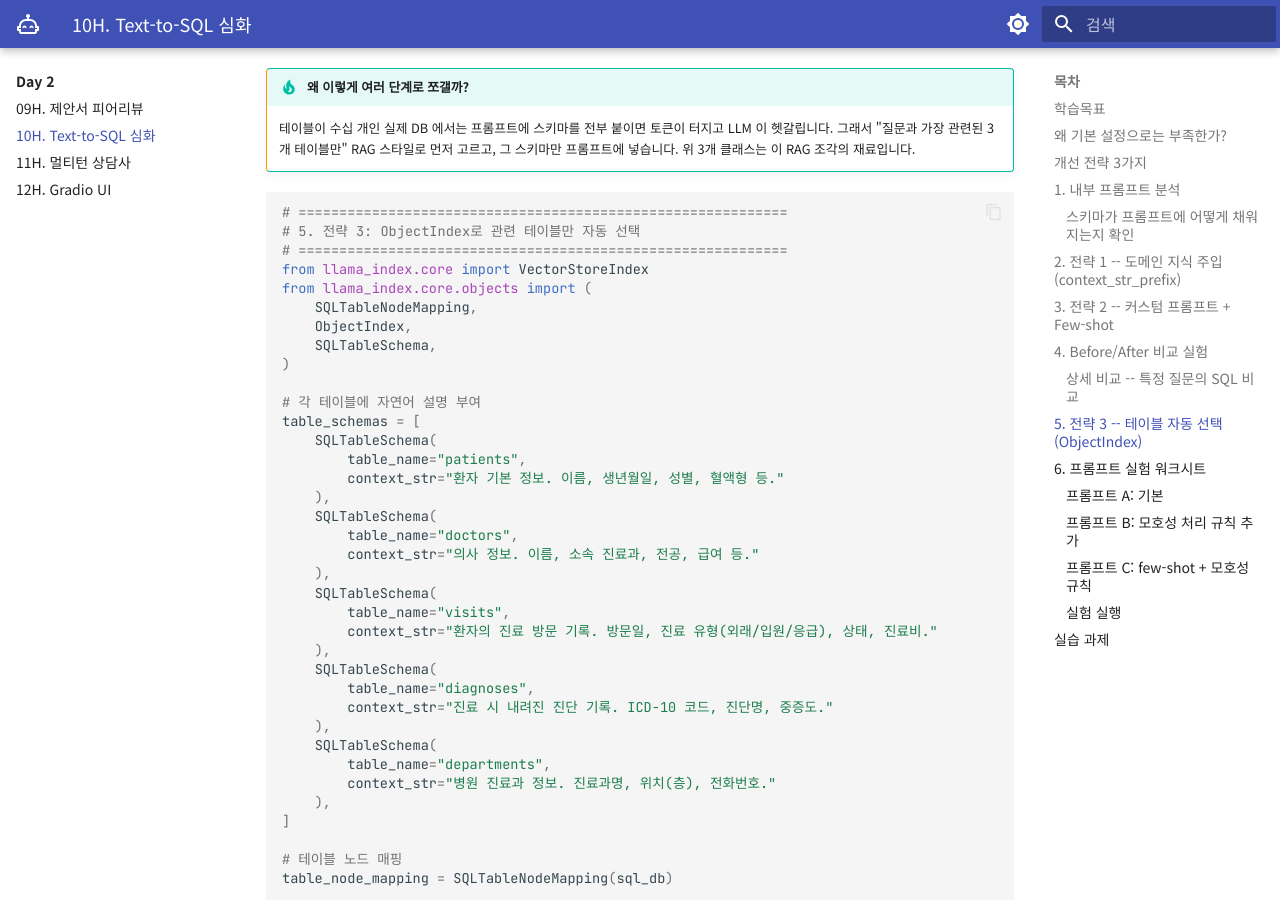
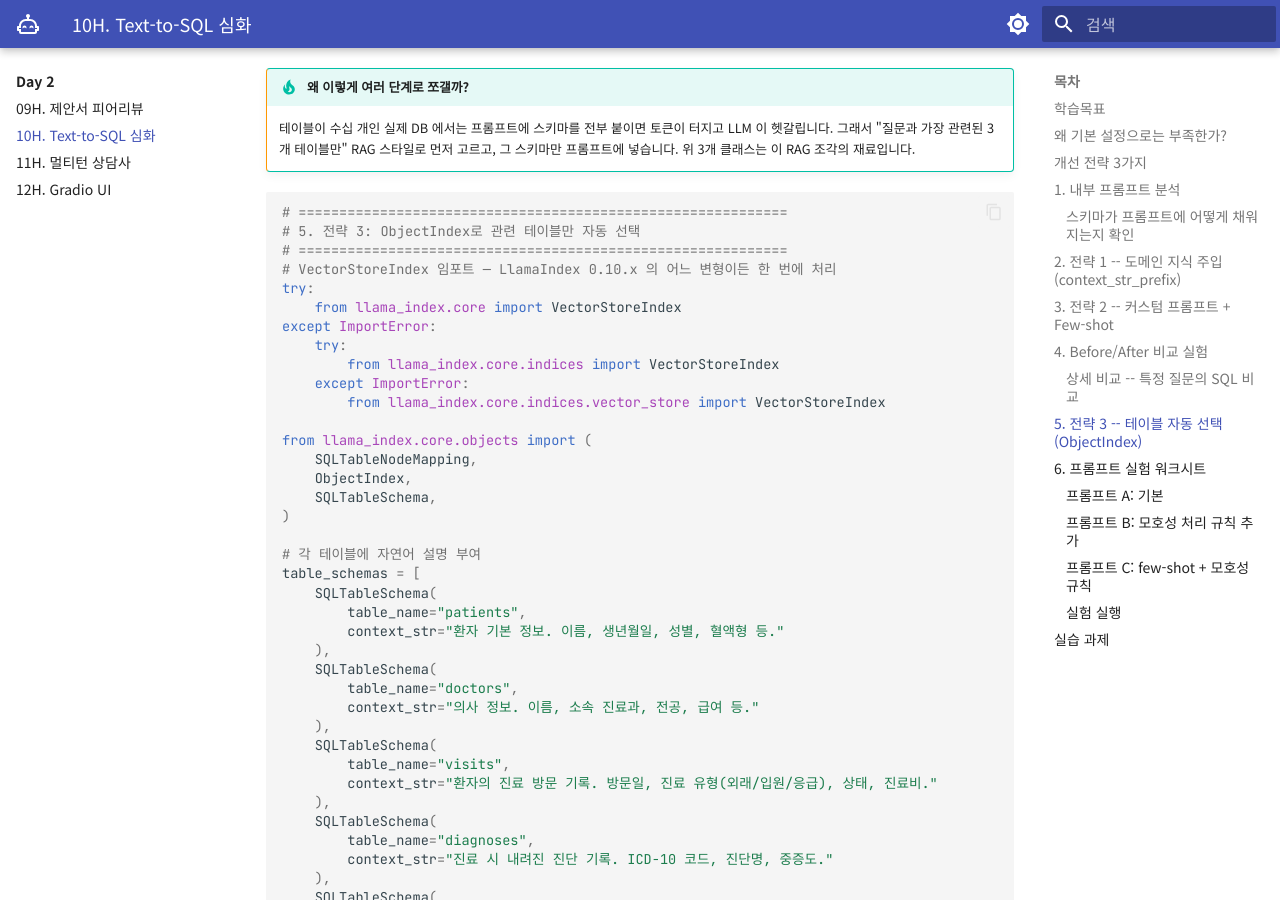
Before and after one commit to siapapa/siapapa.github.io, an MkDocs documentation site: the page built from docs/day2/10-text-to-sql-advanced.md, in a window 1280 px wide and 900 px high, scrolled down 7386 px. Built offline with MkDocs 1.6.1 and Material for MkDocs 9.7.7, drawn with Linux system fonts in a browser that asks for light colours.

Commit message:
fix(notebook 08, doc 10H): VectorStoreIndex import 안내 강화 + 폴백 경로 추가
증상: 이전 fix 적용 후에도 NameError: name 'VectorStoreIndex' is not defined.

원인: 두 가지 시나리오:
  1. Drive 미러 복사본이 이전 fix 이전 버전 (가장 흔함).
  2. 학생이 `index_cls=VectorStoreIndex` 줄만 수동 수정하고 위쪽 import 를
     빠뜨림.

수정:
- 셀 최상단에 ⚠️ 경고 코멘트 추가 — "위에서부터 끝까지 통째로 실행하세요".
- VectorStoreIndex import 를 try/except 3단 폴백으로 감싸 LlamaIndex 0.10.x
  변형 어디서나 동작:
    1) llama_index.core
    2) llama_index.core.indices
    3) llama_index.core.indices.vector_store (내부 경로)
- 셀 끝 print 에 import 된 클래스명을 노출 → 학생이 import 성공 여부를
  눈으로 확인 가능.
- docs/day2/10H 강의 본문에도 같은 폴백 패턴 반영.

Co-Authored-By: Claude Opus 4.7 (1M context) <noreply@anthropic.com>

```diff
--- a/docs/day2/10-text-to-sql-advanced.md
+++ b/docs/day2/10-text-to-sql-advanced.md
@@ -324,7 +324,15 @@ print(f"💬 커스텀 답변: {resp_custom.response[:100]}...")
 # ============================================================
 # 5. 전략 3: ObjectIndex로 관련 테이블만 자동 선택
 # ============================================================
-from llama_index.core import VectorStoreIndex
+# VectorStoreIndex 임포트 — LlamaIndex 0.10.x 의 어느 변형이든 한 번에 처리
+try:
+    from llama_index.core import VectorStoreIndex
+except ImportError:
+    try:
+        from llama_index.core.indices import VectorStoreIndex
+    except ImportError:
+        from llama_index.core.indices.vector_store import VectorStoreIndex
+
 from llama_index.core.objects import (
     SQLTableNodeMapping,
     ObjectIndex,
```
Also changed, not shown: 1 other file.
